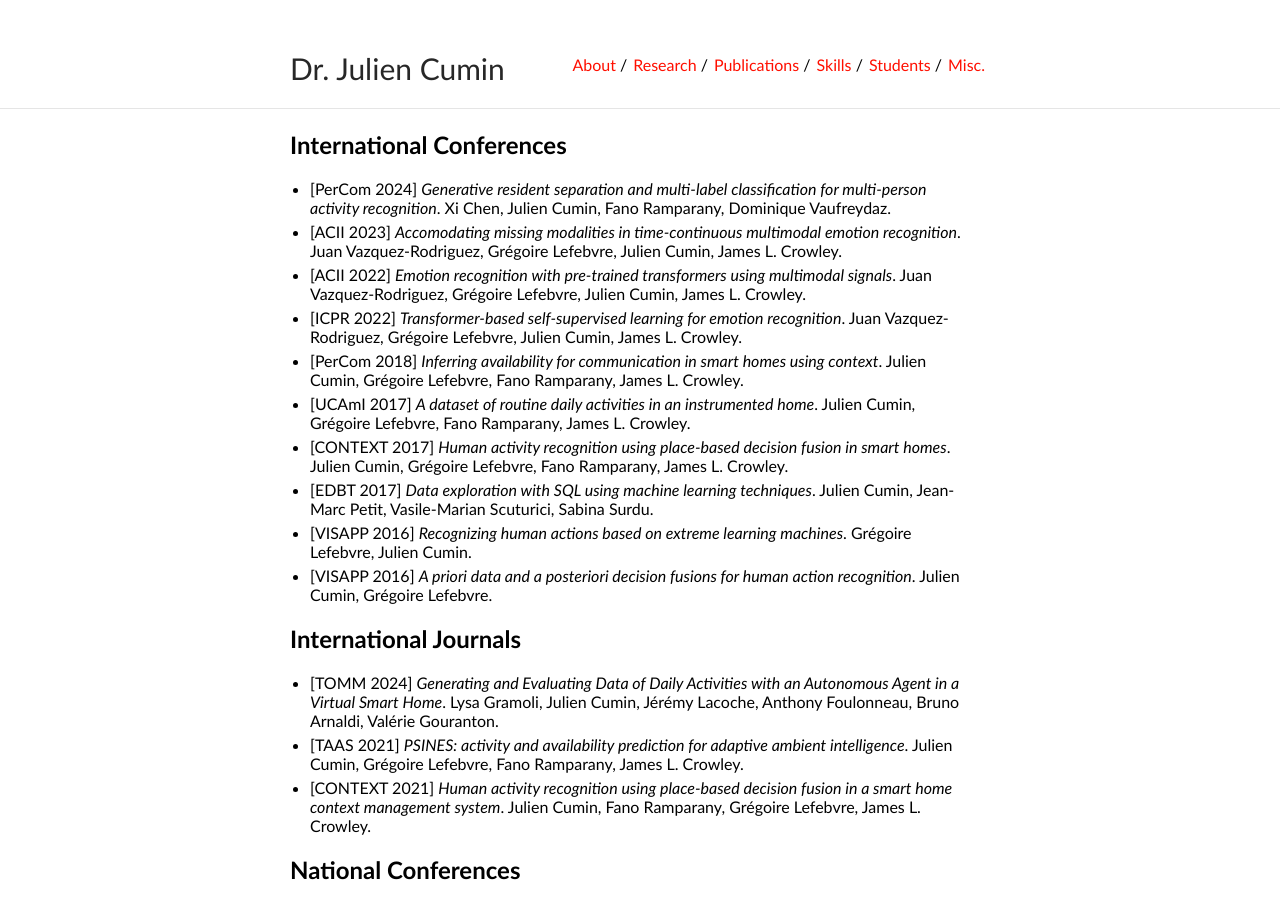
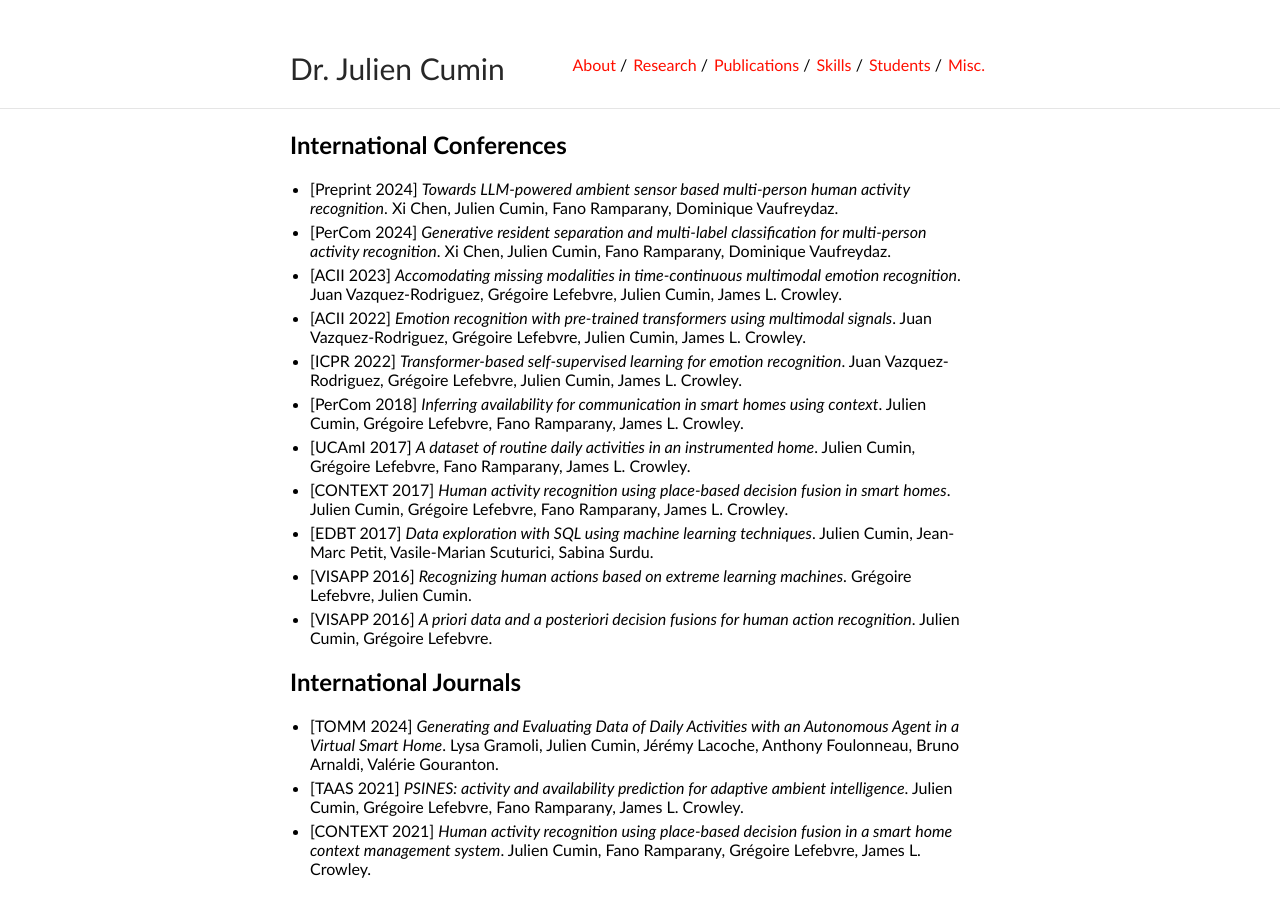
Before and after one commit to JCumin/jcumin.github.io, a Jekyll site: the page built from publications.md, in a window 1280 px wide and 900 px high. Built offline with Jekyll 4.4.1, drawn with Linux system fonts in a browser that asks for light colours.

Commit message:
Update publications.md

```diff
--- a/publications.md
+++ b/publications.md
@@ -5,6 +5,7 @@ title: Publications
 
 ## International Conferences
 
+- [Preprint 2024] *Towards LLM-powered ambient sensor based multi-person human activity recognition*. Xi Chen, Julien Cumin, Fano Ramparany, Dominique Vaufreydaz.
 - [PerCom 2024] *Generative resident separation and multi-label classification for multi-person activity recognition*. Xi Chen, Julien Cumin, Fano Ramparany, Dominique Vaufreydaz.
 - [ACII 2023] *Accomodating missing modalities in time-continuous multimodal emotion recognition*. Juan Vazquez-Rodriguez, Grégoire Lefebvre, Julien Cumin, James L. Crowley.
 - [ACII 2022] *Emotion recognition with pre-trained transformers using multimodal signals*. Juan Vazquez-Rodriguez, Grégoire Lefebvre, Julien Cumin, James L. Crowley.
```
